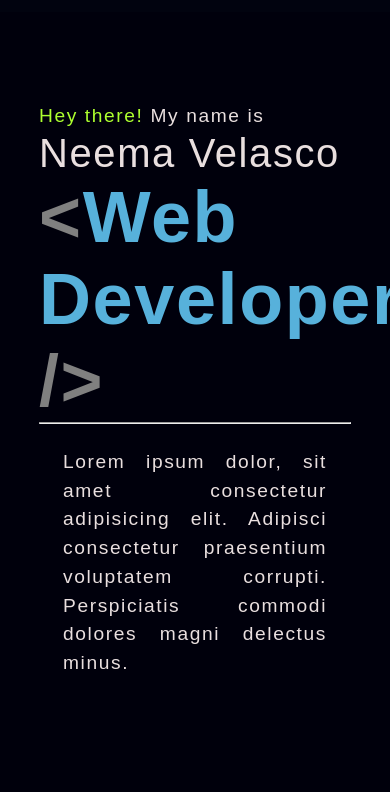
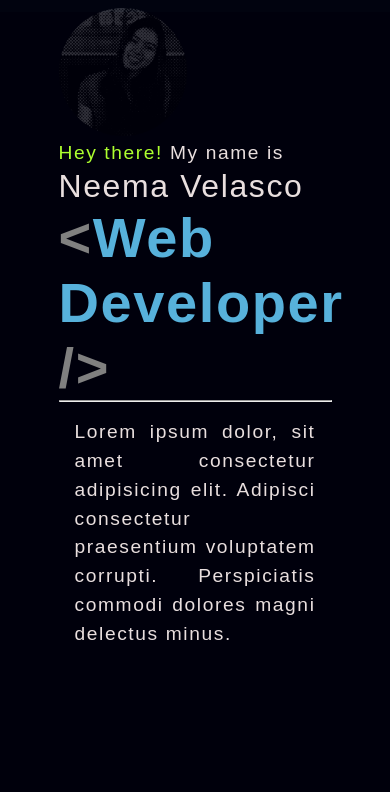
Before and after one commit to nvsco-10/my-portfolio, a plain HTML site: page index.html in a window 390 px wide. Shown: the part 52-844 px from the top of the page. Drawn offline with Linux system fonts and the light colour scheme; a web font is replaced by a local one.

Commit message:
added special break point in about section  and more details in readme

```diff
--- a/assets/css/style.css
+++ b/assets/css/style.css
@@ -101,6 +101,15 @@ nav li {
 
 .intro {
     width: 70%;
+    position: relative;
+}
+
+.intro-img {
+    max-width: 15rem;
+    position: absolute;
+    opacity: 0.2;
+    left: 0%;
+    top: -40%;
 }
 
 .intro span {
@@ -126,9 +135,36 @@ span.bracket {
     text-align: justify;
 }
 
-@media (max-width: 580px) {
+/* special breakpoint for intro section */
+@media (max-width: 410px) {
+
+    .intro-img {
+        max-width: 8rem;
+        top: -25%;
+    }
+
+    .intro h2 {
+        font-size: 2rem;
+    }
+
+    .intro h1 {
+        font-size: 3.5rem;
+    }
+
+    .intro-text {
+        margin: 1rem;
+    }
+
+}
+
+@media (min-width: 411px) and (max-width: 580px) {
     .intro {
         width: 80%;
+    }
+
+    .intro-img {
+        max-width: 10rem;
+        top: -25%;
     }
 
     .intro h2 {
--- a/index.html
+++ b/index.html
@@ -29,6 +29,7 @@
 
     <section id="about">
         <div class="intro">
+            <img class="intro-img" src="/assets/img/avatar.png" alt="my profile photo">
             <p><span>Hey there!</span> My name is </p>
             <h2>Neema Velasco</h2>
             <h1><span class="bracket"><</span>Web Developer<span class="bracket"> /></span></h1>
```
Also changed, not shown: 1 other file.
